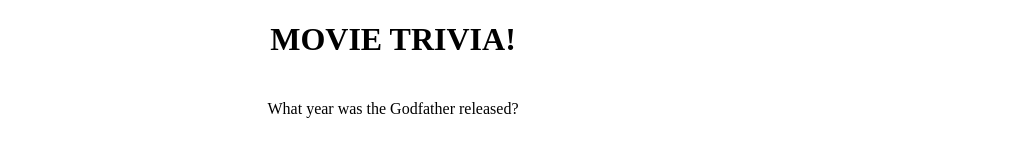
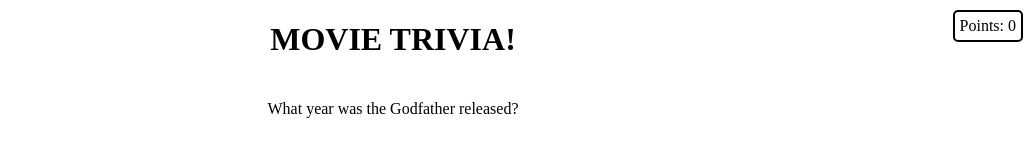
Before and after one commit to sageman81/Movie-trivia-game, a plain HTML site: page index.html in a window 1280 px wide. Both pictures are taken after a click on the button "1969". Shown: the top 146 px of the page, without its empty margins (247-1280 px from the left). Drawn offline with Linux system fonts and the light colour scheme.

Commit message:
points counter element

```diff
--- a/index.html
+++ b/index.html
@@ -5,9 +5,13 @@
     <meta name="viewport" content="width=device-width, initial-scale=1.0">
     <title>Movie Trivia!</title>
     <link rel="stylesheet" href="styles.css">
+
 </head>
 <body>
     <h1>MOVIE TRIVIA!</h1>
+
+    <div id="pointsCounter" class="points-counter">Points: 0</div>
+
         <div id="trivia">
             <div id="question">Question will go here</div>
             <div id="answer-buttons" class="button-grid">
@@ -20,7 +24,3 @@
         <script src="script.js"></script>
     </body>
     </html>
-
-
-</body>
-</html>
--- a/script.js
+++ b/script.js
@@ -3,6 +3,8 @@
 document.addEventListener('DOMContentLoaded', function() {
     const questionEl = document.getElementById('question');
     const answerButtons = document.querySelectorAll('.answer');
+    const pointsEl = document.getElementById('pointsCounter');
+    let points = 0; //point counter
 
 let questions = [
     {
@@ -41,6 +43,11 @@
 
 let currentQuestionIndex = 0;
 
+function updatePointsDisplay() {
+    pointsEl.textContent = 'Points: ' + points;
+
+}
+
 function setQuestion() {
     let currentQuestion = questions[currentQuestionIndex];
     questionEl.textContent = currentQuestion.question;
@@ -53,7 +60,8 @@
 function selectAnswer(answer) {
     let currentQuestion = questions[currentQuestionIndex];
     if (answer === currentQuestion.correctAnswer) {
-        alert("Correct!");
+        points++;
+        updatePointsDisplay();
         currentQuestionIndex++;
         if (currentQuestionIndex < questions.length) {
             setQuestion();
@@ -61,10 +69,11 @@
             alert("Quiz complete!") //***return to main screen or show results*/
         }
     } else {
-        alert("Incorrect!");
+        points--;
+        alert("Incorrect! You lost a point! Your points: " + points);
     }
 }
-
+updatePointsDisplay();
 setQuestion();
 
 });
--- a/styles.css
+++ b/styles.css
@@ -3,6 +3,16 @@
 
 
 
+}
+
+.points-counter {
+    text-align: right;
+    position: fixed;
+    top: 10px;
+    right: 10px;
+    padding: 5px;
+    border: 2px solid black;
+    border-radius: 5px;
 }
 
 #trivia {
```
